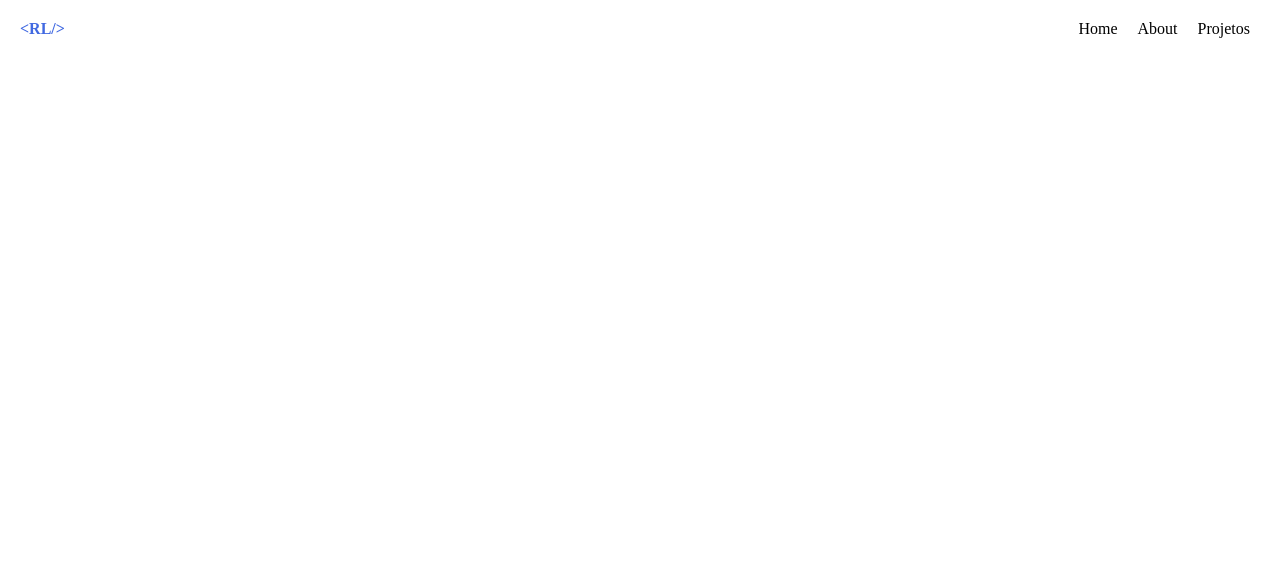
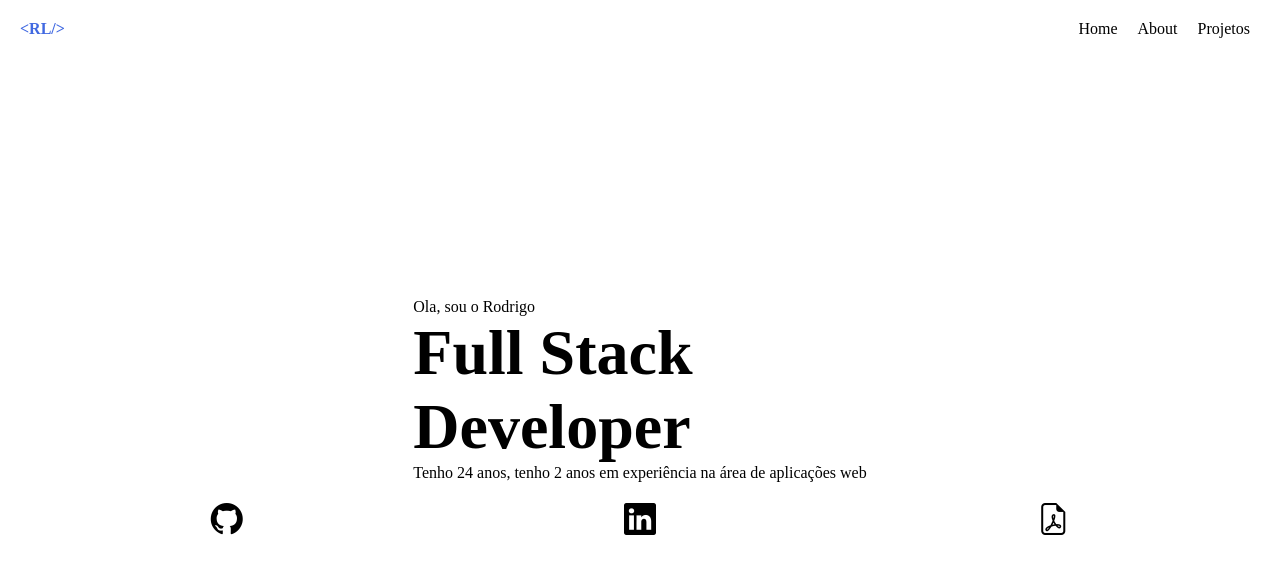
Before and after one commit to rodrigolimoes/portfolio, a React (Create React App) app: page / in a window 1280 px wide. Shown: the top 574 px of the page. Built offline with nearby package versions, Linux system fonts and the light colour scheme.

Commit message:
feat: Adding Home Page; Adding body layout

```diff
--- a/public/index.html
+++ b/public/index.html
@@ -3,6 +3,7 @@
   <head>
     <meta charset="utf-8" />
     <link rel="icon" href="%PUBLIC_URL%/favicon.ico" />
+    <link rel="stylesheet" href="https://cdn.jsdelivr.net/npm/bootstrap-icons@1.10.5/font/bootstrap-icons.css"/>
     <meta name="viewport" content="width=device-width, initial-scale=1" />
     <meta name="theme-color" content="#000000" />
     <meta
--- a/src/App.tsx
+++ b/src/App.tsx
@@ -2,12 +2,14 @@ import React from 'react';
 import GlobalStyle from './globalStyles';
 import HeaderApp from './layouts/Header';
 import { ThemeProvider } from 'styled-components';
+import Body from './layouts/Body';
 
 function App() {
 	return (
 		<ThemeProvider theme={{ main: 'royalblue' }}>
 			<GlobalStyle />
 			<HeaderApp />
+			<Body />
 		</ThemeProvider>
 	);
 }
--- a/src/globalStyles.ts
+++ b/src/globalStyles.ts
@@ -7,6 +7,10 @@ const GlobalStyle = createGlobalStyle`
       box-sizing: border-box;
 			font-family: OpenSans,serif;
     }
+    &a {
+      text-decoration: none;
+			color: black;
+    }
 `;
 
 export default withTheme(GlobalStyle);
--- /dev/null
+++ b/src/layouts/Body.tsx
@@ -0,0 +1,17 @@
+import React, { FC } from 'react';
+import Home from '../pages/Home';
+
+interface BodyStateProps {}
+interface BodyDispatchProps {}
+
+type BodyProps = BodyStateProps & BodyDispatchProps;
+
+const Body: FC<BodyProps> = () => {
+	return (
+		<div>
+			<Home />
+		</div>
+	);
+};
+
+export default Body;
--- a/src/layouts/Header.tsx
+++ b/src/layouts/Header.tsx
@@ -13,8 +13,12 @@ const ListItem = styled.ul`
 	list-style-type: none;
 	margin: 0;
 	padding: 0;
-	& li {
-		padding: 0 10px;
+`;
+
+const Item = styled.li`
+	padding: 0 10px;
+	&:hover {
+		color: ${props => props.theme.main};
 	}
 `;
 
@@ -32,9 +36,15 @@ const HeaderApp: FC<HeaderAppProps> = () => {
 		<Header>
 			<Logo>{`<RL/>`}</Logo>
 			<ListItem>
-				<li>Home</li>
-				<li>About</li>
-				<li>Projetos</li>
+				<a href="https://google.com">
+					<Item>Home</Item>
+				</a>
+				<a href="https://google.com">
+					<Item>About</Item>
+				</a>
+				<a href="https://google.com">
+					<Item>Projetos</Item>
+				</a>
 			</ListItem>
 		</Header>
 	);
--- /dev/null
+++ b/src/pages/Home/index.tsx
@@ -0,0 +1,29 @@
+import React, { FC } from 'react';
+import { Content, HomeTitle, Icons } from './style';
+
+interface HomeStateProps {}
+interface HomeDispatchProps {}
+
+type HomeProps = HomeStateProps & HomeDispatchProps;
+
+const Home: FC<HomeProps> = () => {
+	return (
+		<Content>
+			<div>
+				<span>Ola, sou o Rodrigo</span>
+				<HomeTitle>Full Stack</HomeTitle>
+				<HomeTitle>Developer</HomeTitle>
+				<span>
+					Tenho 24 anos, tenho 2 anos em experiência na área de aplicações web
+				</span>
+			</div>
+			<Icons>
+				<i className="bi bi-github" style={{ fontSize: '2rem' }}></i>
+				<i className="bi bi-linkedin" style={{ fontSize: '2rem' }}></i>
+				<i className="bi bi-file-earmark-pdf" style={{ fontSize: '2rem' }}></i>
+			</Icons>
+		</Content>
+	);
+};
+
+export default Home;
--- /dev/null
+++ b/src/pages/Home/style.ts
@@ -0,0 +1,26 @@
+import { styled } from 'styled-components';
+
+export const Content = styled.section`
+	display: flex;
+	flex-direction: column;
+	align-items: center;
+	padding: 20px;
+	flex-wrap: wrap;
+	justify-content: center;
+	height: 85vh;
+`;
+
+export const HomeTitle = styled.h1`
+	font-size: 4rem;
+	font-weight: 800;
+	padding: 0;
+	margin: 0;
+`;
+
+export const Icons = styled.div`
+	width: 100%;
+	display: flex;
+	align-items: center;
+	justify-content: space-around;
+	margin-top: 20px;
+`;
```
